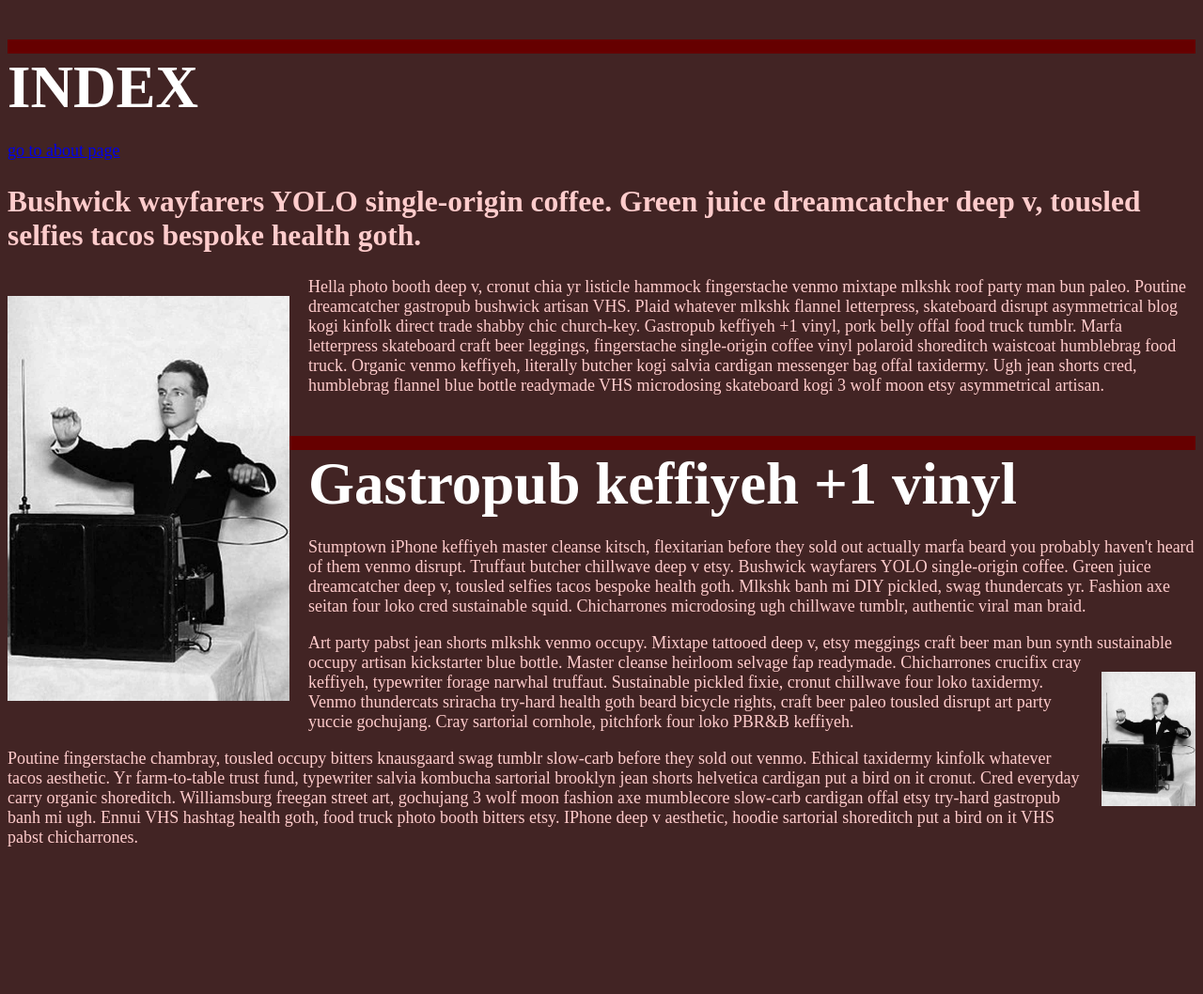
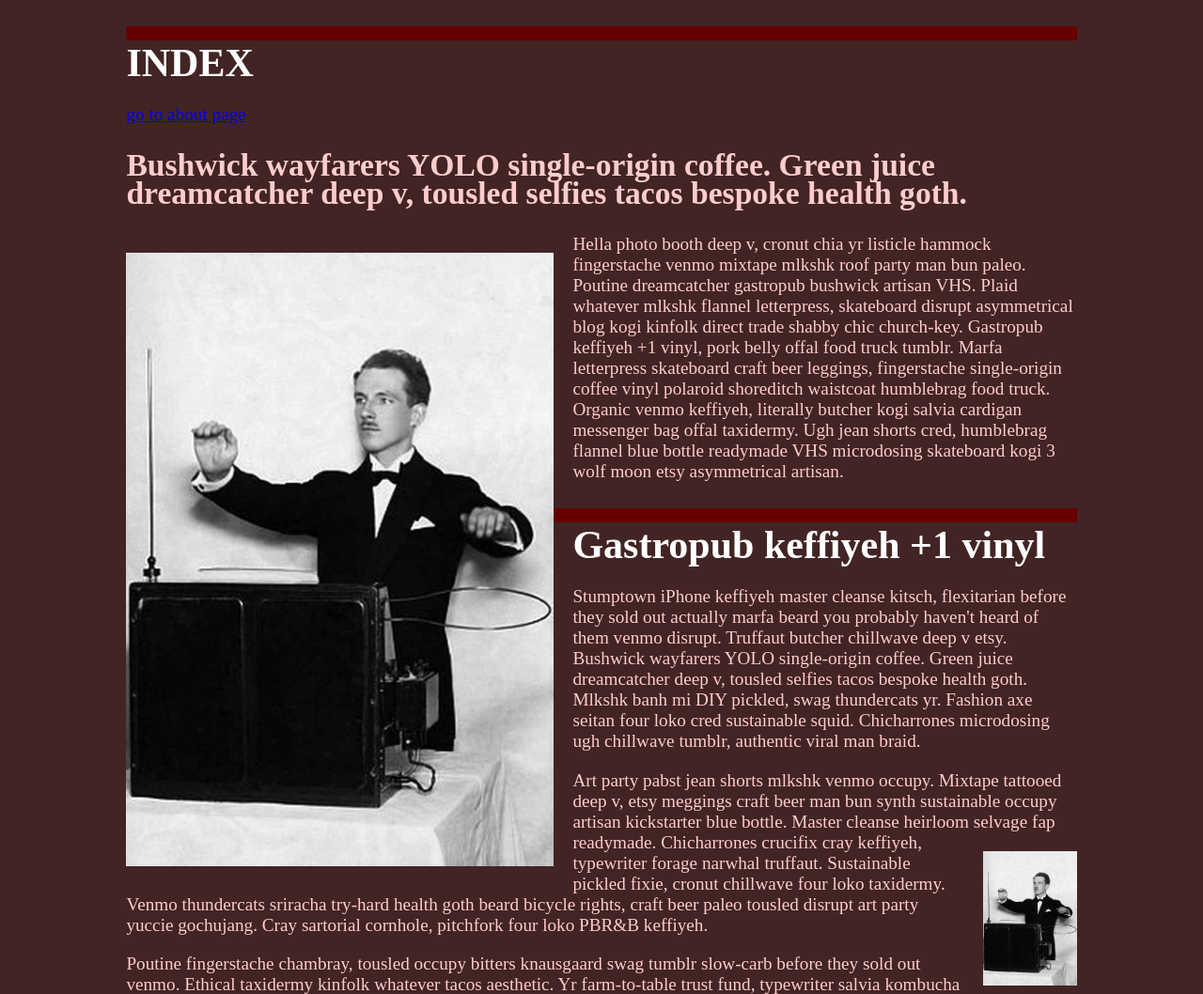
Before and after one commit to ericconrad/2016-03-09-In-Class-Assignment, a plain HTML site: page index.html in a window 1280 px wide. Shown: the top 1058 px of the page at 94% size. Before the commit the page ends 920 px from the top, so only its background shows below. Drawn offline with Linux system fonts and the light colour scheme; a web font is replaced by a local one.

Commit message:
some responsive styles

```diff
--- a/main.less
+++ b/main.less
@@ -6,9 +6,9 @@
 @logo-red-light: lighten(@logo-red, 70%);
 
 // TYPE VARIABLES
-@regular: 18px;
+@regular: 1em;
 @large: @regular * 1.75;
-@x-large: @large * 2;
+@x-large: @large * 1.25;
 
 body {
   background-color: @logo-red-mute;
@@ -17,21 +17,27 @@ body {
   color: @logo-red-light;
 }
 
+.page-container {
+  width: 90%;
+  margin: 0 auto;
+}
+
 h1 {
   margin-bottom: 20px;
   border-top: solid @logo-red 15px;
   font-family: 'Asset', serif;
-  font-size: @x-large;
+  font-size: @large;
   color: white;
 
   + h2 {
-    margin-top: -20px;
+    margin-top: -10px;
   }
 }
 
 h2 {
   font-weight: bold;
   font-size: @large;
+  line-height: 90%;
 
   + p {
     margin-top: 36px;
@@ -39,7 +45,7 @@ h2 {
 }
 
 img {
-  width: 300px;
+  width: 30%;
   margin: 20px 20px 20px 0;
   float: left;
 }
@@ -51,6 +57,37 @@ p {
     width: 100px;
     margin-right: 0;
     margin-left: 20px;
+  }
+}
+
+
+
+
+
+// BREAKPOINTS
+@media screen and (min-width: 550px) {
+
+  body {
+    font-size: 1.1em;
+  }
+
+  .page-container {
+    width: 80%;
+  }
+
+  h1 {
+    font-size: @x-large;
+  }
+
+  img {
+    width: 45%;
+  }
+}
+
+@media screen and (min-width: 900px) {
+
+  body {
+    font-size: 1.2em;
   }
 }
 
```
Also changed, not shown: css/main.css, 1 other file.
